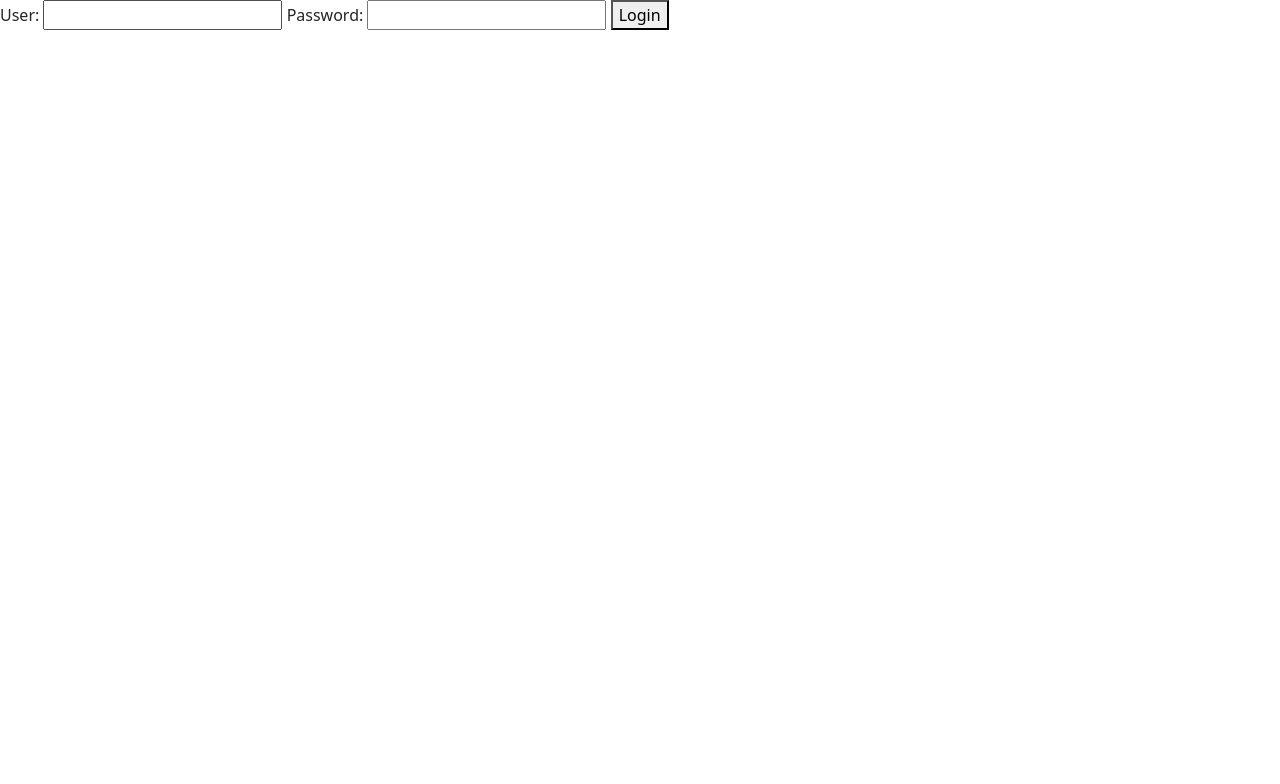
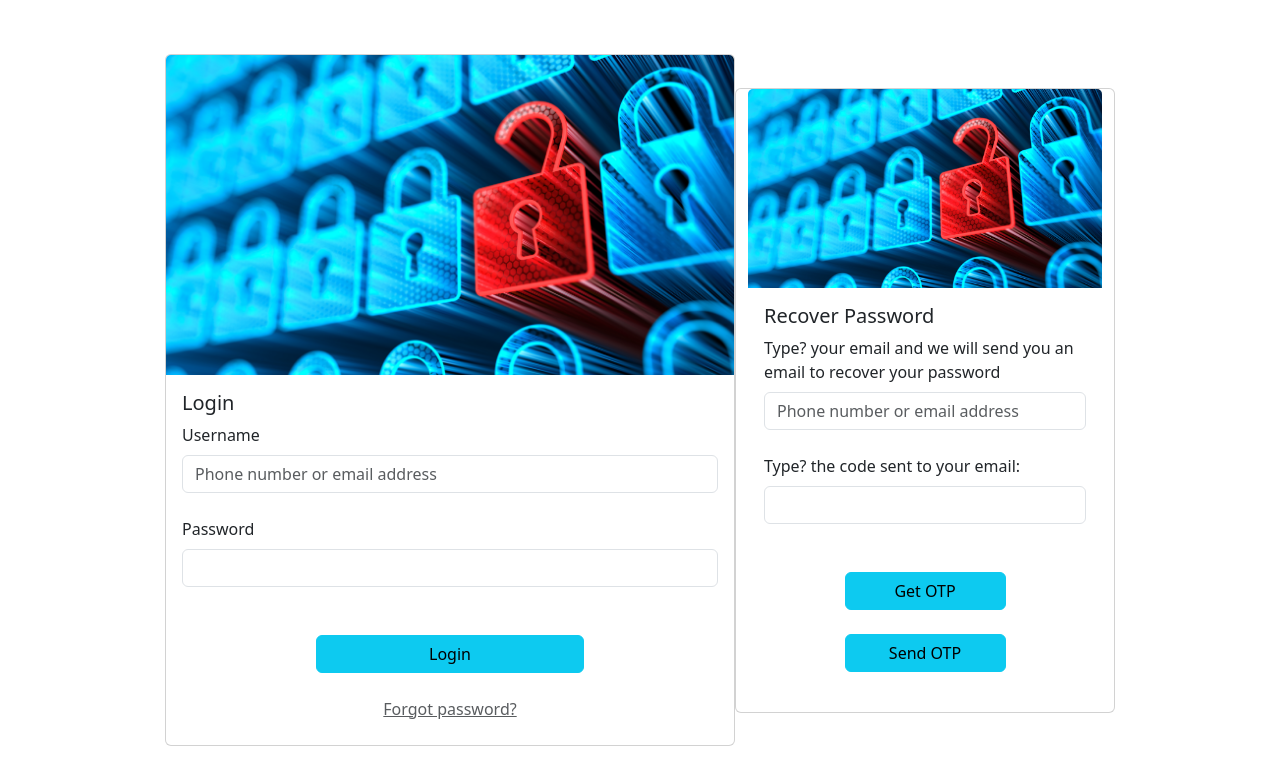
Before and after one commit to DanielOchoa1214/InsecureOTPValidator_FrontEnd, a plain HTML site: page index.html in a window 1280 px wide. Drawn offline with nearby package versions, Linux system fonts and the light colour scheme.

Commit message:
Materia de mierda

```diff
--- a/index.html
+++ b/index.html
@@ -17,18 +17,56 @@
 
     </head>
     <body onload="auth.init()">
-        <form id="login-form">
-            <label>
-                User:
-                <input type="text" id="user" required/>
-            </label>
-            <label>
-                Password:
-                <input type="password" id="password" required/>
-            </label>
-            <button id="login-btn" type="submit">Login</button>
-            <small id="error-text"></small>
-        </form>
+        <div class="container h-100">
+            <div class="row h-100 justify-content-center align-items-center">
+                <div id="login-form-div" class="card col-6">
+                    <form id="login-form">
+                        <img class="card-img-top" src="./resourses/images/login-img.jpeg" alt="Img">
+                        <div class="card-body">
+                            <h5 class="card-title">Login</h5>
+                            <div class="card-text">
+                                <div class="mb-4">
+                                    <label class="form-label" for="user">Username</label>
+                                    <input type="email" id="user" class="form-control" placeholder="Phone number or email address" autocomplete="off" required/>
+                                </div>
+                                <div class="mb-4">
+                                    <label class="form-label" for="password">Password</label>
+                                    <input type="password" id="password" class="form-control" required/>
+                                </div>
+                                <div class="text-center d-grid gap-2 col-6 mx-auto mt-5">
+                                    <button id="login-btn" class="btn btn-info mb-3" type="submit">Login</button>
+                                    <a class="text-muted" href="#!">Forgot password?</a>
+                                    <small id="error-text"></small>
+                                </div>
+                            </div>
+                        </div>
+                    </form>
+                </div>
+                <div id="recover-div" class="card col-4">
+                    <form id="recover-form">
+                        <img class="card-img-top" src="./resourses/images/login-img.jpeg" alt="Img">
+                        <div class="card-body">
+                            <h5 class="card-title">Recover Password</h5>
+                            <div class="card-text">
+                                <div class="mb-4">
+                                    <label class="form-label" for="recover-user">Type? your email and we will send you an email to recover your password</label>
+                                    <input type="email" id="recover-user" class="form-control" placeholder="Phone number or email address" autocomplete="off" required/>
+                                </div>
+                                <div class="mb-4">
+                                    <label class="form-label" for="otp">Type? the code sent to your email:</label>
+                                    <input type="text" id="otp" class="form-control" autocomplete="off" required/>
+                                </div>
+                                <div class="text-center d-grid gap-2 col-6 mx-auto mt-5">
+                                    <button id="recover-btn" class="btn btn-info mb-3" type="submit">Get OTP</button>
+                                    <button id="send-otp-btn" class="btn btn-info mb-3" type="submit">Send OTP</button>
+                                    <small id="error-text"></small>
+                                </div>
+                            </div>
+                        </div>
+                    </form>
+                </div>
+            </div>
+        </div>
         <div id="login-success" class="not-in-screen">ENTRASTE!!</div>
         <script src="./static/js/enviroment.js"></script>
         <script src="./static/js/authclient.js"></script>
--- a/static/css/auth.css
+++ b/static/css/auth.css
@@ -1,3 +1,6 @@
+#login-form-div{
+    padding: 0 !important;
+}
 .not-in-screen {
     display: none !important;
 }
@@ -5,3 +8,11 @@
 small {
     color: red;
 }
+
+img {
+    width: 100%;
+}
+
+body,html{
+    height:100%;
+}
--- a/static/js/auth.js
+++ b/static/js/auth.js
@@ -10,7 +10,7 @@ let auth = (function (api) {
             let password = _passwordInput.val();
             api.login(username, password).then((res) => {
                 if(res) {
-                    $("#login-form").addClass("not-in-screen");
+                    $(".container").first().addClass("not-in-screen");
                     $("#login-success").removeClass("not-in-screen");
                 } else {
                     $("#error-text").text("Incorrect Username or Password");
```
Also changed, not shown: resourses/images/login-img.jpeg (added).
